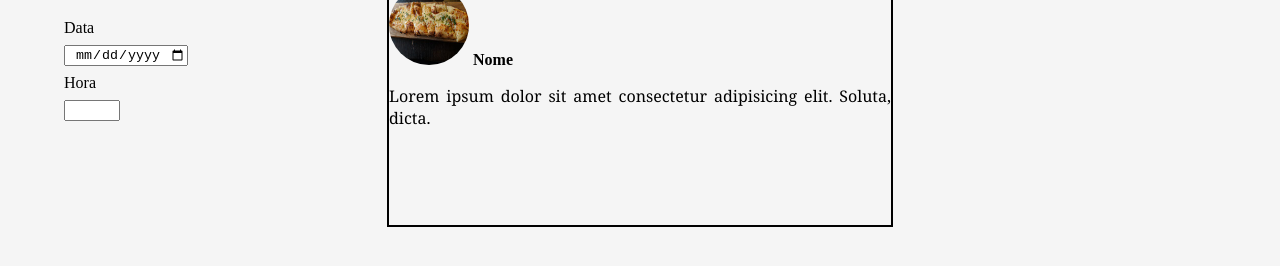
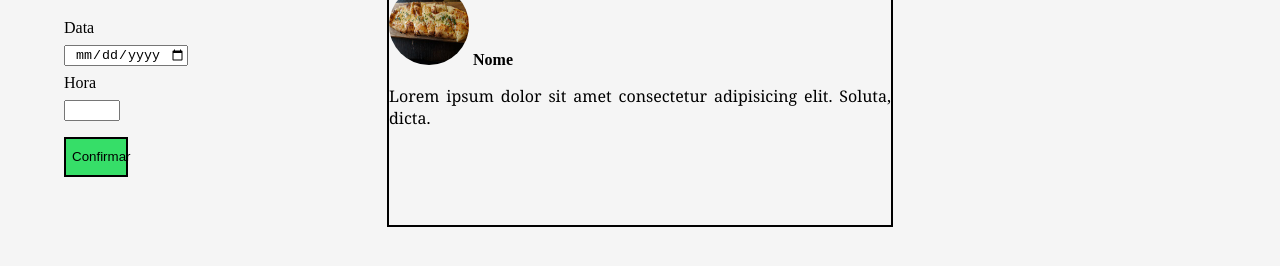
Before and after one commit to ricardotenorio/reservas-restaurante-web, a plain HTML site: page reservation.html in a window 1280 px wide. Shown: the part 220-486 px from the top of the page. Drawn offline with Linux system fonts and the light colour scheme.

Commit message:
home -> index

```diff
--- a/reservation.html
+++ b/reservation.html
@@ -30,6 +30,8 @@
 
             <label for="hour-input">Hora</label>
             <input type="number" min="8" max="23" required>
+
+            <button type="submit">Confirmar</button>
         </form>
     </article>
 
```
Also changed, not shown: index.html (renamed from home.html).
